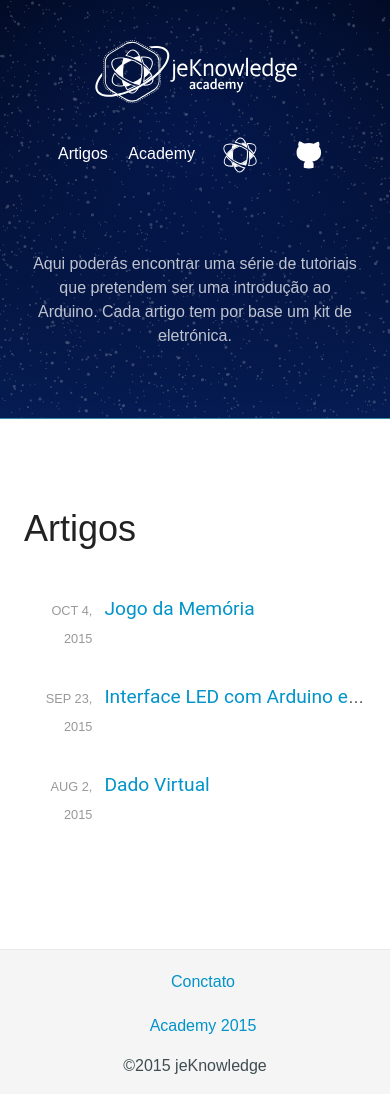
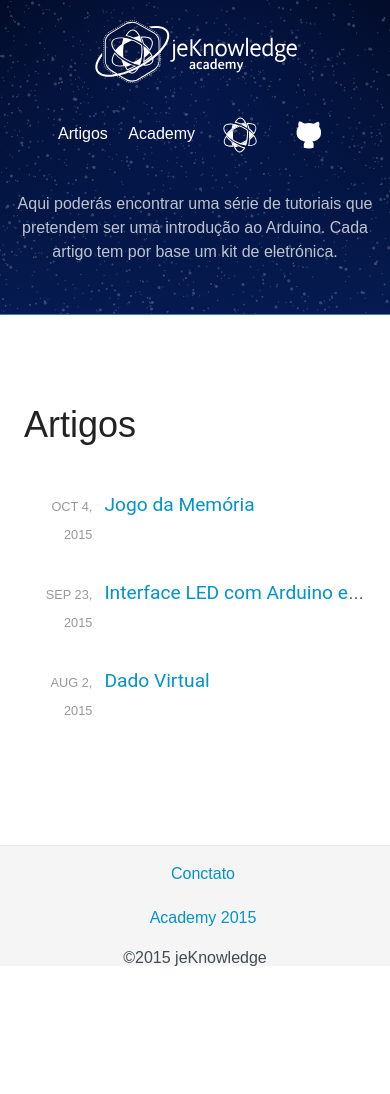
Before and after one commit to jeKnowledge/academy-articles, a Jekyll site: the page built from index.html, in a window 390 px wide. Built offline with Jekyll 4.4.1, drawn with Linux system fonts in a browser that asks for light colours; after the commit the page ends 966 px from its top, so only the background shows below that.

Commit message:
Update style.css

```diff
--- a/css/style.css
+++ b/css/style.css
@@ -206,7 +206,12 @@
 /*}*/
 
 @media all and (max-width : 720px){
-
+#article {
+    margin-top: 0px;
+}
+.width{
+    padding: 0;
+}
 section#header {
     padding-top: 0px;
 }
```
